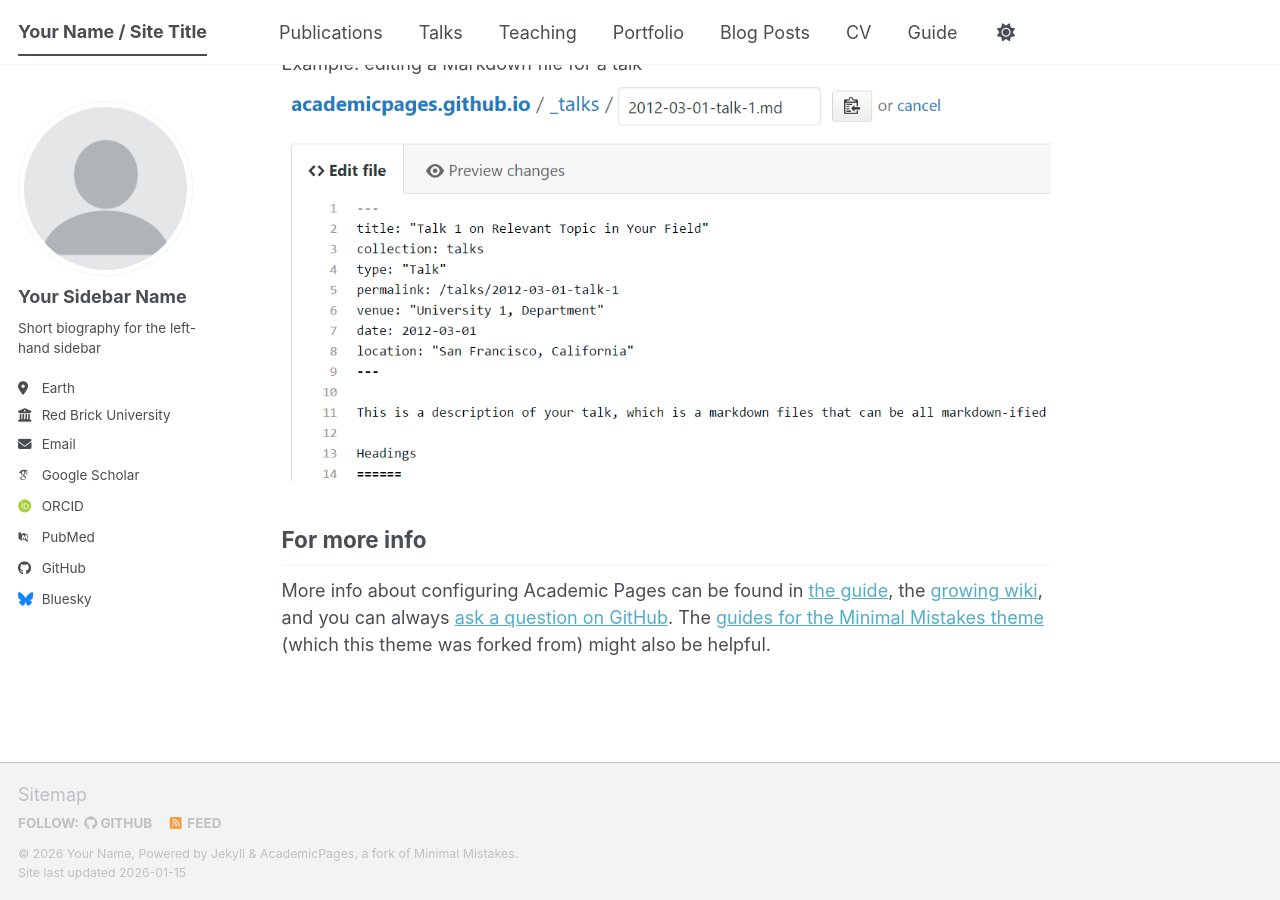
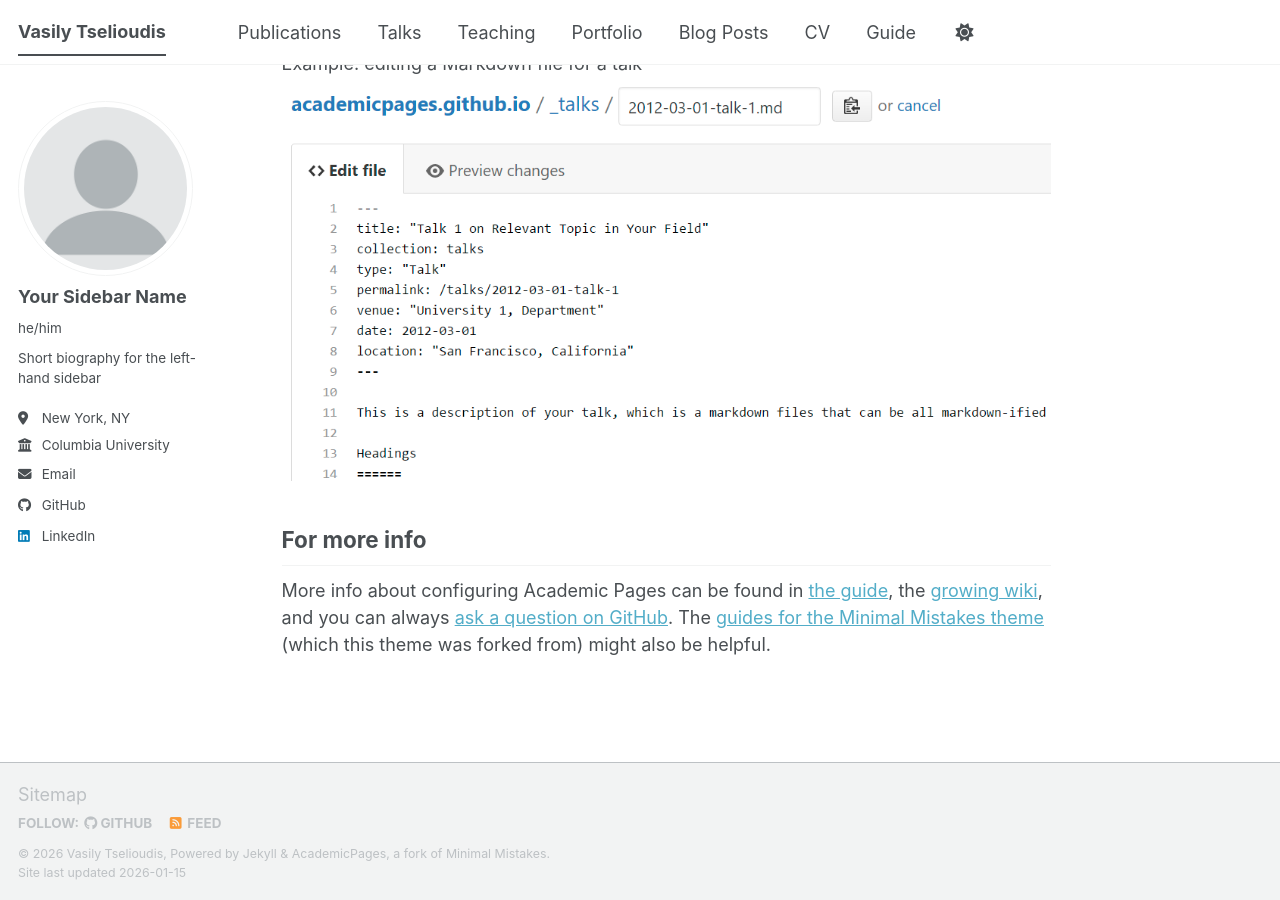
Before and after one commit to vtselioudis/vtselioudis.github.io, a Jekyll site: the page built from _pages/about.md, in a window 1280 px wide and 900 px high, scrolled down 2720 px. Built offline with Jekyll 4.4.1, drawn with Linux system fonts in a browser that asks for light colours; some web fonts are replaced; a script bundle is joined from its source files by our own code; library files that are not in the unit come from our copies.

Commit message:
Update _config.yml

```diff
--- a/_config.yml
+++ b/_config.yml
@@ -9,10 +9,10 @@
 # Basic Site Settings
 locale                   : "en-US"
 site_theme               : "default" # The available themes options are "default", "air", "sunrise", "mint", "dirt" and "contrast"
-title                    : "Your Name / Site Title"
+title                    : "Vasily Tselioudis"
 title_separator          : "-"
-name                     : &name "Your Name"
-description              : &description "Your Name's academic portfolio"   # Update this with a general description of your site, this is the default if not overridden by a page
+name                     : &name "Vasily Tselioudis"
+description              : &description "Vasily Tselioudis's academic portfolio"   # Update this with a general description of your site, this is the default if not overridden by a page
 url                      : https://academicpages.github.io # The base hostname & protocol for your site e.g. "https://[your GitHub username].github.io",
                                                            # or if you already have some other page hosted on Github then use "https://[your GitHub username].github.io/[Your Repo Name]"
 baseurl                  : "" # the subpath of your site, e.g. "/blog"
@@ -25,23 +25,23 @@
   # Biographic information
   avatar           : "profile.png"
   name             : "Your Sidebar Name"
-  pronouns         : # example: "she/her"
+  pronouns         : "he/him"
   bio              : "Short biography for the left-hand sidebar"
-  location         : "Earth"
-  employer         : "Red Brick University"
+  location         : "New York, NY"
+  employer         : "Columbia University"
   uri              : # URL
-  email            : "none@example.org"
+  email            : "vt2373@columbia.edu"
 
   # Academic websites
   academia         : # URL
   arxiv            : # URL - Update with the correct link to your profile
-  googlescholar    : "https://scholar.google.com/citations?user=PS_CX0AAAAAJ"
+  googlescholar    : #"https://scholar.google.com/citations?user=PS_CX0AAAAAJ"
   inspire-hep      : # URL
   impactstory      : # URL
-  orcid            : "https://orcid.org/yourorcidurl"
+  orcid            : #"https://orcid.org/yourorcidurl"
   semantic         : # URL
   ssrn             : # URL
-  pubmed           : "https://www.ncbi.nlm.nih.gov/pubmed/?term=john+snow"
+  pubmed           : #"https://www.ncbi.nlm.nih.gov/pubmed/?term=john+snow"
   researchgate     : # URL
   scopus           : # URL
   zotero           : # URL
@@ -57,7 +57,7 @@
 
   # Social media
   artstation       : # Username
-  bluesky          : "bsky.app" # Replace this with you Bluesky username
+  bluesky          : #"bsky.app" # Replace this with you Bluesky username
   facebook         : # Username
   flickr           : # Username
   foursquare       : # Username
@@ -66,7 +66,7 @@
   keybase          : # Username
   instagram        : # Username
   lastfm           : # Username
-  linkedin         : # Username
+  linkedin         : "vasily-tselioudis"
   mastodon         : # URL
   medium           : # URL
   pinterest        : # Username
```
